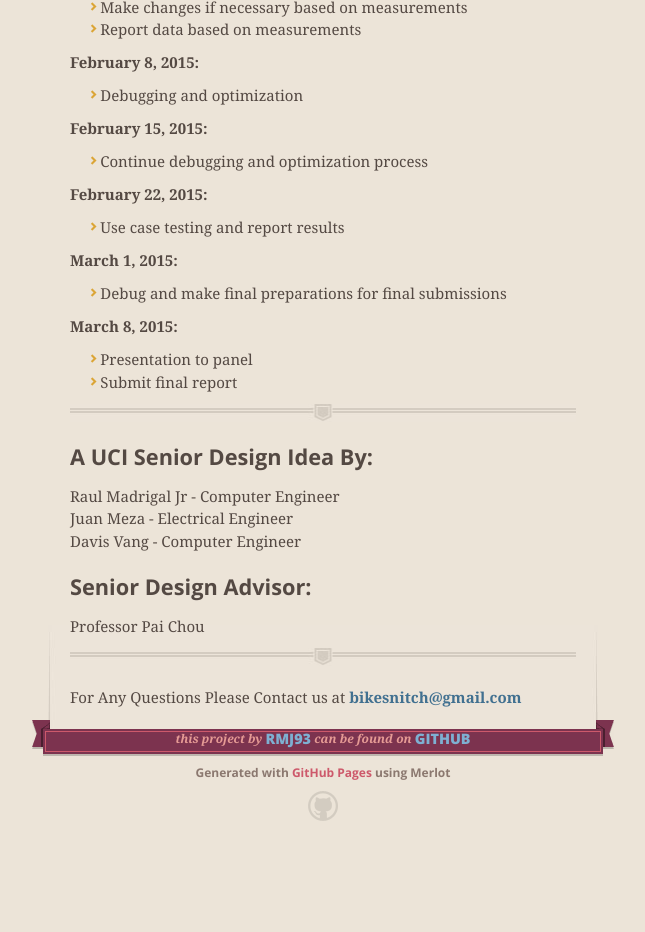
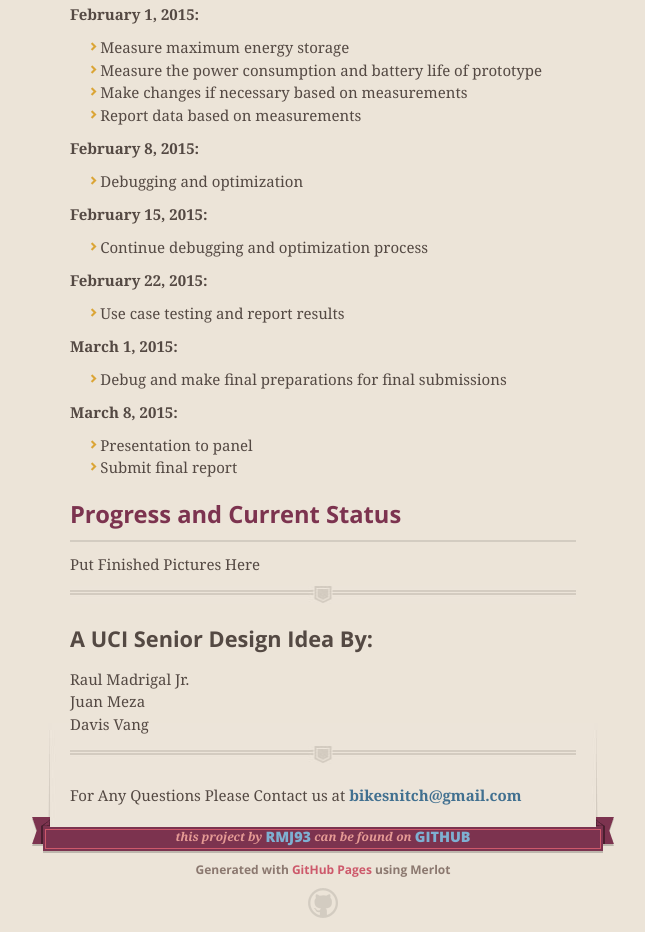
Before and after one commit to RMJ93/BikeSnitch, a plain HTML site: page index.html in a window 1280 px wide. Shown: the part 1789-2721 px from the top of the page, without its empty margins (317-962 px from the left). Before the commit the page ends 2650 px from the top, so only its background shows below. Drawn offline with nearby package versions, Linux system fonts and the light colour scheme.

```diff
--- a/index.html
+++ b/index.html
@@ -69,6 +69,11 @@ Power Subsystem Design and Integration Engineer  </p>
 
 <p><strong>Davis Vang</strong>: Computer Engineer, Team Member<br>
 GPS Subsystem Design and Integration Engineer     </p>
+
+<h3>
+<a id="senior-design-advisor" class="anchor" href="#senior-design-advisor" aria-hidden="true"><span class="octicon octicon-link"></span></a>Senior Design Advisor:</h3>
+
+<p>Professor Pai Chou  </p>
 
 <h2>
 <a id="uci-design" class="anchor" href="#uci-design" aria-hidden="true"><span class="octicon octicon-link"></span></a>UCI Design</h2>
@@ -170,19 +175,19 @@ GPS Subsystem Design and Integration Engineer     </p>
 </li>
 </ul>
 
+<h2>
+<a id="progress-and-current-status" class="anchor" href="#progress-and-current-status" aria-hidden="true"><span class="octicon octicon-link"></span></a>Progress and Current Status</h2>
+
+<p>Put Finished Pictures Here  </p>
+
 <hr>
 
 <h3>
 <a id="a-uci-senior-design-idea-by" class="anchor" href="#a-uci-senior-design-idea-by" aria-hidden="true"><span class="octicon octicon-link"></span></a>A UCI Senior Design Idea By:</h3>
 
-<p>Raul Madrigal Jr - Computer Engineer<br>
-Juan Meza - Electrical Engineer<br>
-Davis Vang - Computer Engineer  </p>
-
-<h3>
-<a id="senior-design-advisor" class="anchor" href="#senior-design-advisor" aria-hidden="true"><span class="octicon octicon-link"></span></a>Senior Design Advisor:</h3>
-
-<p>Professor Pai Chou  </p>
+<p>Raul Madrigal Jr.<br>
+Juan Meza<br>
+Davis Vang   </p>
 
 <hr>
 
```
Also changed, not shown: params.json (+1 -1 lines).
